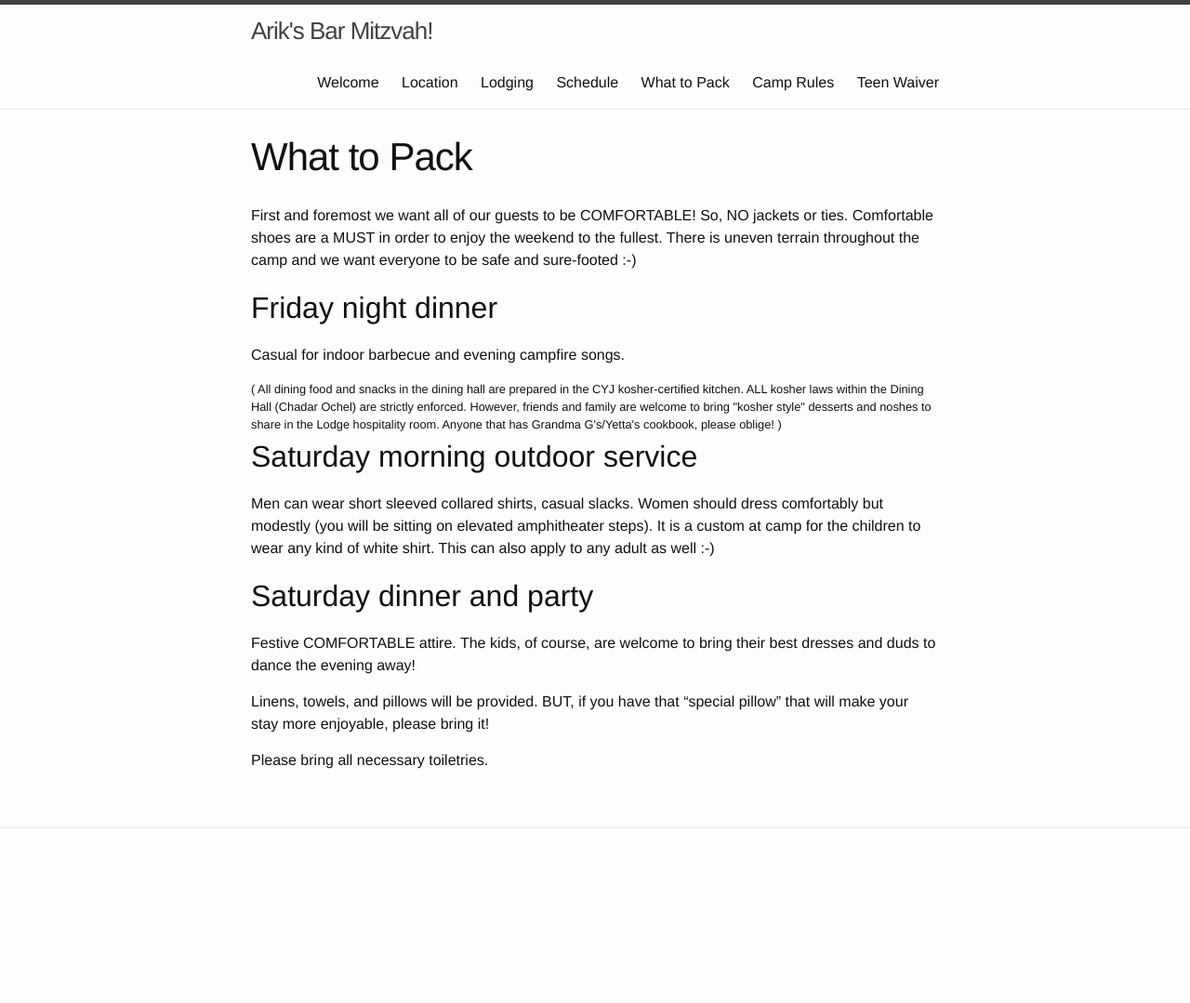
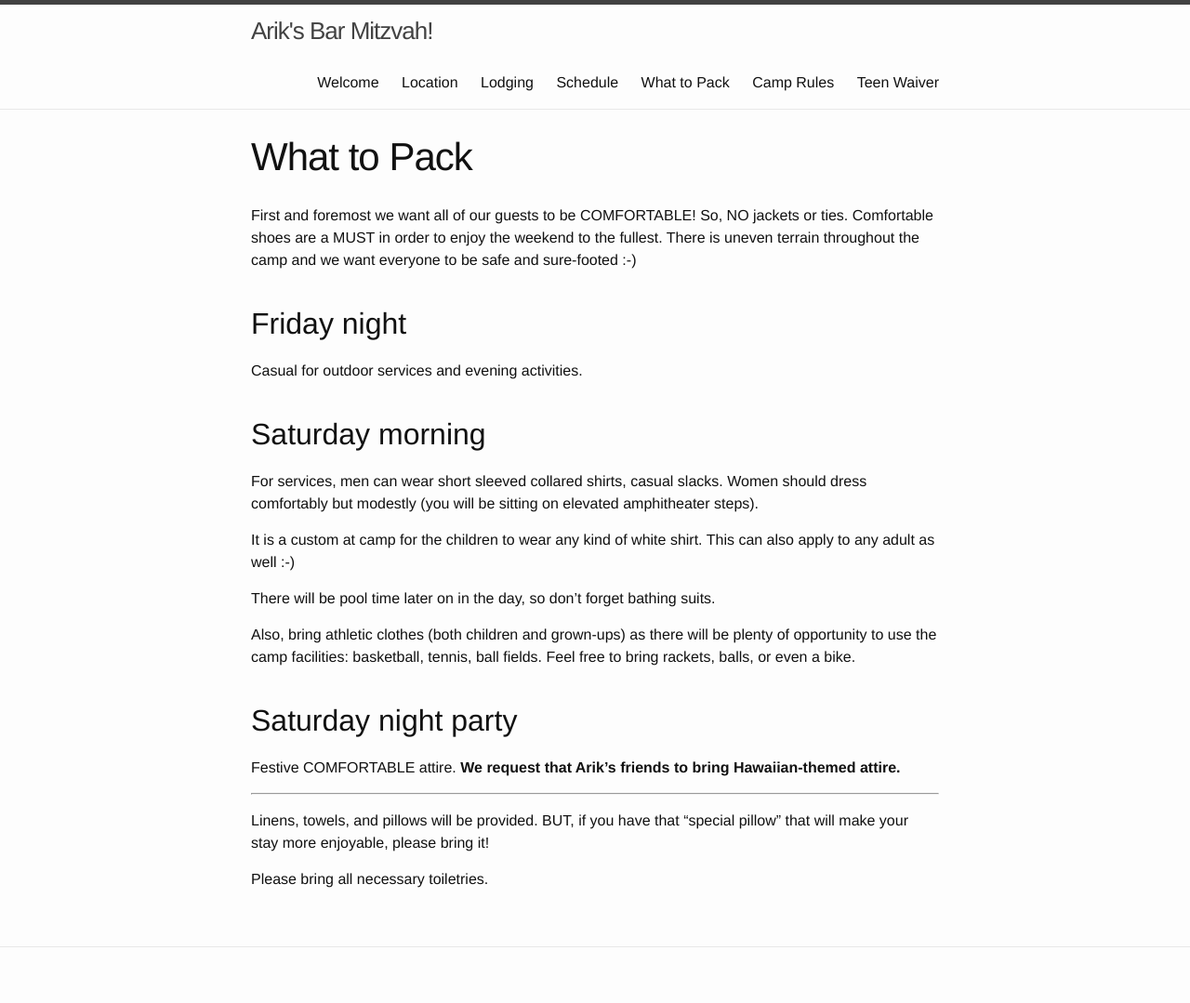
Before and after one commit to eitansuez/arik, a Jekyll site: the page built from pack.md, in a window 1280 px wide. Shown: the whole page at 93% size. Built offline with Jekyll 4.4.1, drawn with Linux system fonts in a browser that asks for light colours; before the commit the page ends 951 px from its top, so only the background shows below that.

Commit message:
reviewed and updated content, pass i

```diff
--- a/_sass/_custom.scss
+++ b/_sass/_custom.scss
@@ -10,3 +10,7 @@ iframe {
 hr {
   margin-bottom: 1em;
 }
+
+h2 {
+  margin-top: 1em;
+}
--- a/pack.md
+++ b/pack.md
@@ -9,29 +9,28 @@ First and foremost we want all of our guests to be COMFORTABLE!
 So, NO jackets or ties. Comfortable shoes are a MUST in order to enjoy the weekend to the fullest.
 There is uneven terrain throughout the camp and we want everyone to be safe and sure-footed :-)
 
-## Friday night dinner
 
-Casual for indoor barbecue and evening campfire songs.
+## Friday night
 
-<div class="small">(
-  All dining food and snacks in the dining hall are prepared in the CYJ kosher-certified kitchen.
-  ALL kosher laws within the Dining Hall (Chadar Ochel) are strictly enforced.
-  However, friends and family are welcome to bring "kosher style" desserts and noshes to share
-  in the Lodge hospitality room.  Anyone that has Grandma G's/Yetta's cookbook, please oblige!
-)</div>
+Casual for outdoor services and evening activities.
 
-## Saturday morning outdoor service
+## Saturday morning
 
-Men can wear short sleeved collared shirts, casual slacks. Women should dress comfortably but modestly
-(you will be sitting on elevated amphitheater steps).
+For services, men can wear short sleeved collared shirts, casual slacks. Women should dress comfortably but modestly (you will be sitting on elevated amphitheater steps).
+
 It is a custom at camp for the children to wear any kind of white shirt.
 This can also apply to any adult as well :-)
 
+There will be pool time later on in the day, so don't forget bathing suits.
 
-## Saturday dinner and party
+Also, bring athletic clothes (both children and grown-ups) as there will be plenty of opportunity to use the camp facilities:  basketball, tennis, ball fields.  Feel free to bring rackets, balls, or even a bike.
 
-Festive COMFORTABLE attire. The kids, of course, are welcome to bring their best dresses
-and duds to dance the evening away!
+
+## Saturday night party
+
+Festive COMFORTABLE attire. <b>We request that Arik's friends to bring Hawaiian-themed attire.</b>
+
+----
 
 Linens, towels, and pillows will be provided. BUT, if you have that "special pillow" that will
 make your stay more enjoyable, please bring it!
```
Also changed, not shown: lodging.md (+23 -3 lines), schedule.md (+3 -1 lines), welcome.md (+1 -1 lines).
